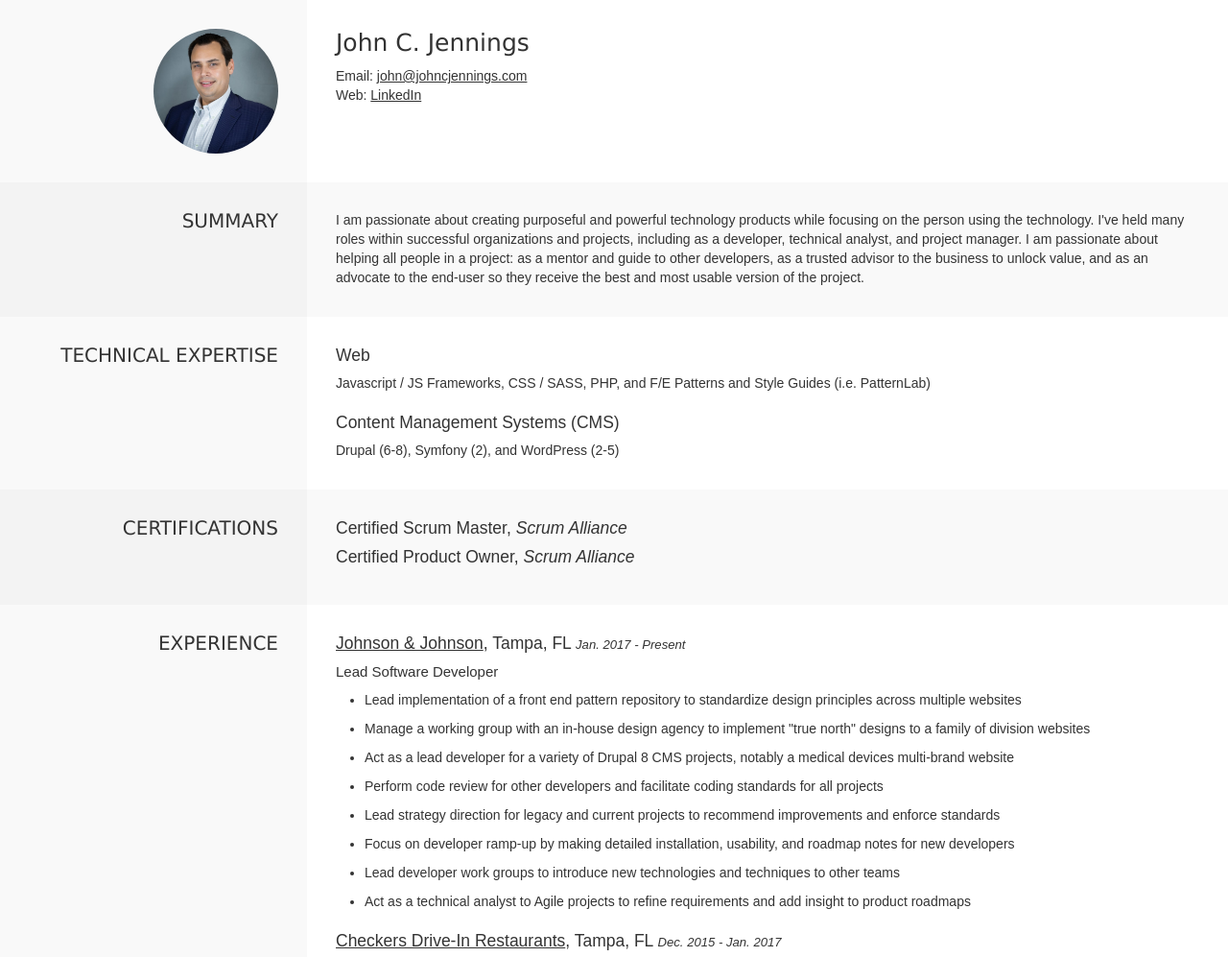
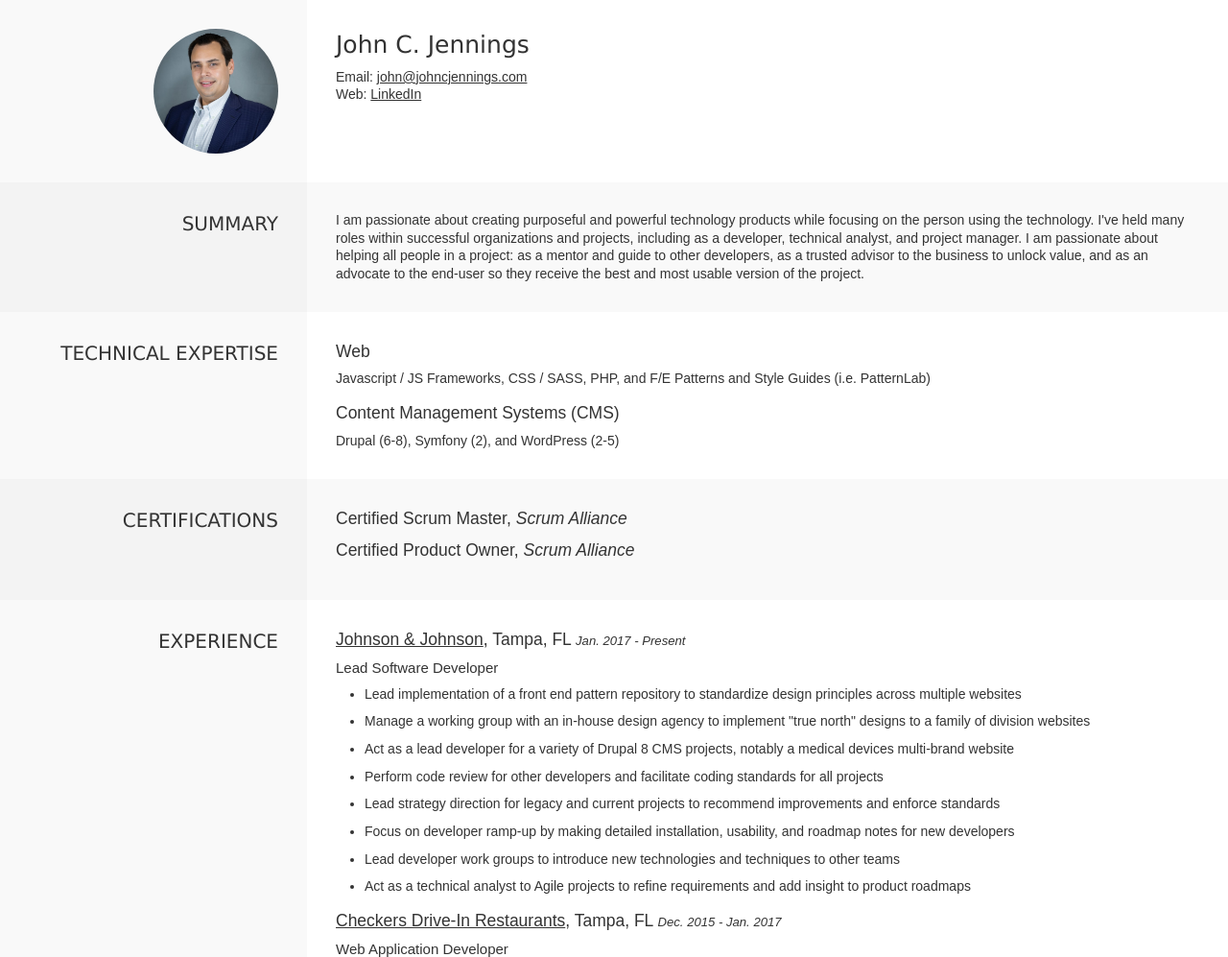
Before and after one commit to ThatRacerGuy/thatracerguy.github.io, a website: page index.html in a window 1280 px wide. Shown: the top 997 px of the page at 96% size. Drawn offline with Linux system fonts and the light colour scheme.

Commit message:
Alter some text spacing

```diff
--- a/scss/_base.scss
+++ b/scss/_base.scss
@@ -52,10 +52,11 @@
 h5,
 h6 {
 	font: inherit;
+	margin: 0 0 0.75rem;
 }
 
 p {
-	margin: 0 0 2rem;
+	margin: 0 0 1.5rem;
 
 	&:last-child {
 		margin-bottom: 0;
@@ -81,7 +82,7 @@
 ol,
 ul {
 	list-style: none outside none;
-	margin: 0 0 2rem;
+	margin: 0 0 1.5rem;
 	padding: 0;
 
 	&:last-child {
--- a/scss/_vars.scss
+++ b/scss/_vars.scss
@@ -76,7 +76,7 @@
 @mixin fontStandard() {
   font-family: Arial, Helvetica, sans-serif;
   font-size: 1.4rem;
-  line-height: (10/7); // 2rem
+  line-height: (4/3);
 
   @include print() {
     font-size: 8.5pt;
@@ -89,12 +89,10 @@
   font-family: Verdana, Arial, Helvetica, sans-serif;
   font-size: 2.5rem;
   font-weight: normal;
-  line-height: 1.2; // 3rem
 
   @include print() {
     font-family: Arial, Helvetica, sans-serif;
-    font-size: (4/3) * 100%;
-    line-height: 1.25;
+    font-size: 12pt;
   }
 
 }
@@ -103,12 +101,10 @@
   font-family: Verdana, Arial, Helvetica, sans-serif;
   font-size: 2rem;
   font-weight: normal;
-  line-height: 1; // 2rem
 
   @include print() {
     font-family: Arial, Helvetica, sans-serif;
-    font-size: 1.25 * 100%;
-    line-height: 1.25;
+    font-size: 10pt;
   }
 
 }
@@ -116,11 +112,9 @@
 @mixin fontH3() {
   font-size: 1.75rem;
   font-weight: normal;
-  line-height: (8/7); // 2rem
 
   @include print() {
-    font-size: (7/6) * 100%;
-    line-height: 1.25;
+    font-size: 10pt;
   }
 
 }
@@ -128,11 +122,9 @@
 @mixin fontH4() {
   font-size: 1.5rem;
   font-weight: normal;
-  line-height: (4/3); // 2rem
 
   @include print() {
-    font-size: 1.125 * 100%;
-    line-height: 1.25;
+    font-size: 9pt;
   }
 
 }
--- a/scss/style.scss
+++ b/scss/style.scss
@@ -16,15 +16,6 @@
 
 body {
 	@include fontStandard();
-}
-
-h1,
-h2,
-h3,
-h4,
-h5,
-h6 {
-	margin: 0 0 1rem;
 }
 
 h1 {
```
Also changed, not shown: css/style.css.
